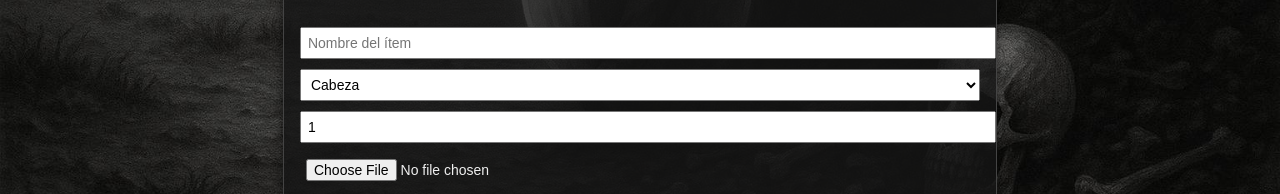
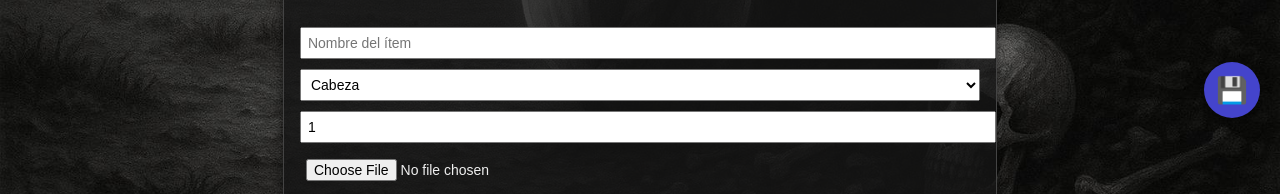
Before and after one commit to ThisIsCroma/mementomori-hud, a plain HTML site: page index.html in a window 1280 px wide. Shown: the part 602-796 px from the top of the page. Drawn offline with Linux system fonts and the light colour scheme.

Commit message:
Add files via upload

```diff
--- a/index.html
+++ b/index.html
@@ -53,8 +53,16 @@
 
     <h2>Inventario</h2>
     <div class="inventory-grid" id="listaItems"></div>
+
+    <div style="text-align:center; margin-top:10px;">
+      <button onclick="exportarInventario()">📤 Exportar Inventario</button>
+      <input type="file" id="importInput" accept=".json" style="display:none" onchange="importarInventario(event)" />
+      <button onclick="document.getElementById('importInput').click()">📥 Importar Inventario</button>
+    </div>
   </div>
+
   <div style="text-align:center; margin-top:20px;"><button onclick="crearNota()">📝 Nueva Nota</button></div>
+  <button id="btnExportarFlotante" onclick="exportarInventario()" title="Exportar inventario completo">💾</button>
   <script src="script.js"></script>
 </body>
 </html>
--- a/script.js
+++ b/script.js
@@ -473,3 +473,37 @@ function cargarNotas() {
 window.addEventListener("DOMContentLoaded", () => {
   cargarNotas();
 });
+
+function exportarInventario() {
+  const data = {
+    personaje: {
+      nombre: charName.value,
+      muerte: charDeath.value,
+      xp: charXP.value,
+      foto: charPhoto.src,
+      salud: Array.from(document.getElementById("charHealth").querySelectorAll("input")).map(cb => cb.checked),
+      energia: Array.from(document.getElementById("charEnergy").querySelectorAll("input")).map(cb => cb.checked)
+    },
+    inventario: {
+      items,
+      slots
+    },
+    notas: JSON.parse(localStorage.getItem("notas_jugador") || "[]")
+  };
+
+  try {
+    const blob = new Blob([JSON.stringify(data, null, 2)], { type: "application/json" });
+    const url = URL.createObjectURL(blob);
+
+    const a = document.createElement("a");
+    a.href = url;
+    a.download = "inventario_completo.json";
+    document.body.appendChild(a);
+    a.click();
+    document.body.removeChild(a);
+    URL.revokeObjectURL(url);
+  } catch (err) {
+    alert("❌ Error al exportar inventario.");
+    console.error(err);
+  }
+}
--- a/style.css
+++ b/style.css
@@ -162,3 +162,23 @@ input, select, button {
   padding: 6px;
   font-size: 0.95em;
 }
+
+#btnExportarFlotante {
+  position: fixed;
+  bottom: 80px;
+  right: 20px;
+  font-size: 1.6em;
+  background: #44c;
+  color: white;
+  border: none;
+  border-radius: 50%;
+  width: 56px;
+  height: 56px;
+  cursor: pointer;
+  box-shadow: 0 4px 12px rgba(0,0,0,0.4);
+  z-index: 9999;
+  transition: background 0.3s;
+}
+#btnExportarFlotante:hover {
+  background: #66f;
+}
```
